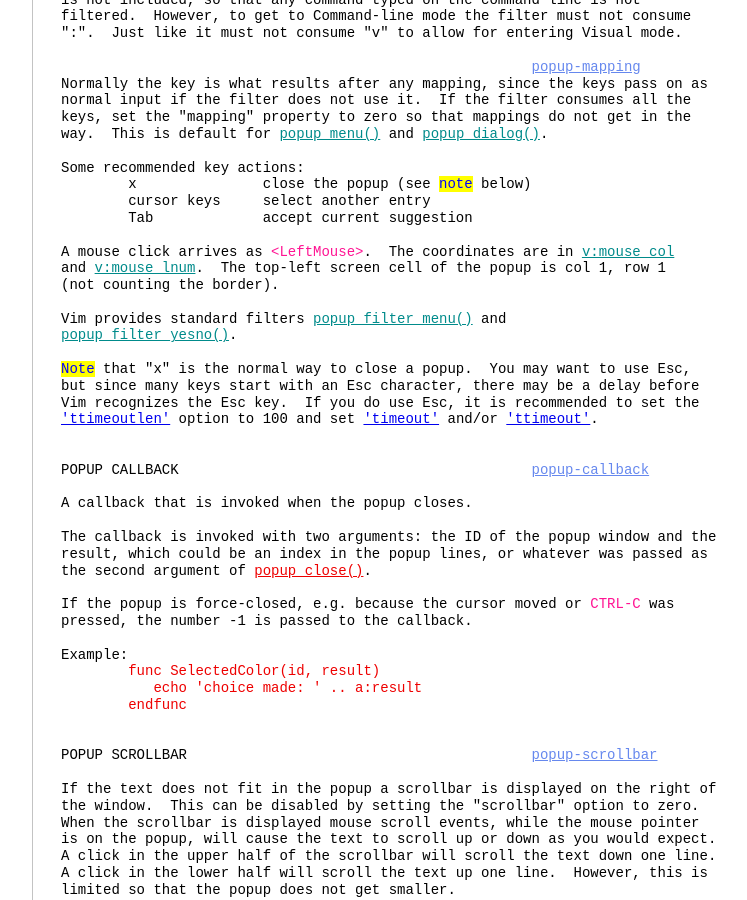
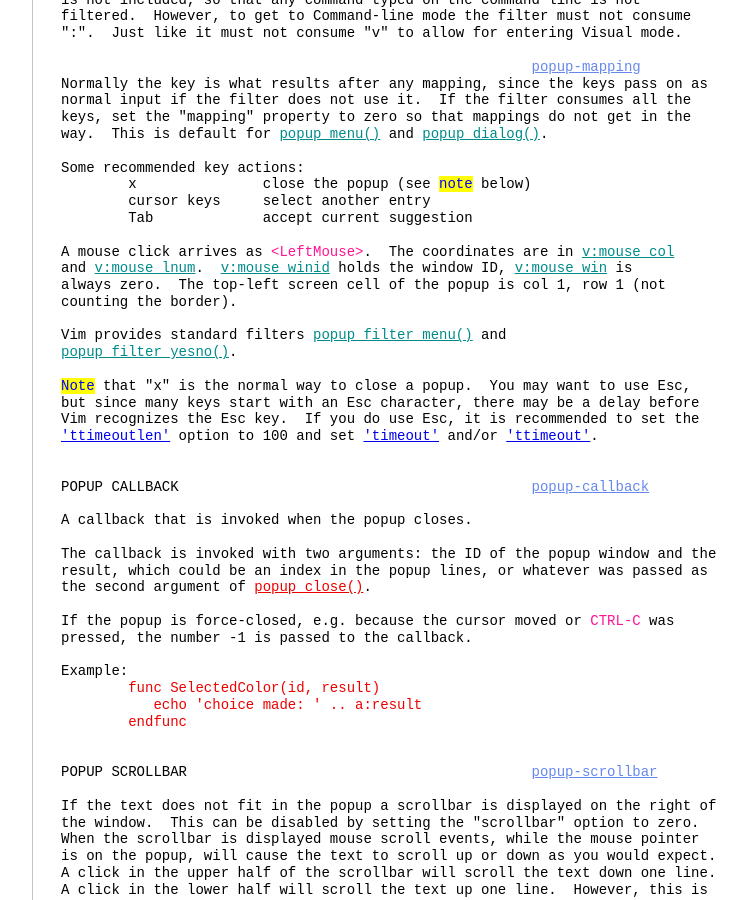
Before and after one commit to vim-jp/vimdoc-en, a Jekyll site: the page built from popup.html, in a window 1280 px wide and 900 px high, scrolled down 14472 px. Shown: the whole window, without its empty margins (340-1087 px from the left). Built offline with Jekyll 4.4.1, drawn with Linux system fonts in a browser that asks for light colours; nearby versions of some CDN libraries; comment, search, counter and statistics services are not loaded.

Commit message:
Generated by Travis JOB 1026.1
https://travis-ci.org/vim-jp/vimdoc-en/builds/610595553

```diff
--- a/popup.html
+++ b/popup.html
@@ -868,8 +868,9 @@
 &nbsp;&nbsp;&nbsp;&nbsp;&nbsp;&nbsp;&nbsp;&nbsp;Tab&nbsp;&nbsp;&nbsp;&nbsp;&nbsp;&nbsp;&nbsp;&nbsp;&nbsp;&nbsp;&nbsp;&nbsp; accept current suggestion<br>
 <br>
 A mouse click arrives as&nbsp;<span class="Special">&lt;LeftMouse&gt;</span>.&nbsp;&nbsp;The coordinates are in&nbsp;<a class="Identifier" href="eval.html#v:mouse_col">v:mouse_col</a><br>
-and&nbsp;<a class="Identifier" href="eval.html#v:mouse_lnum">v:mouse_lnum</a>.&nbsp;&nbsp;The top-left screen cell of the popup is col 1, row 1<br>
-(not counting the border).<br>
+and&nbsp;<a class="Identifier" href="eval.html#v:mouse_lnum">v:mouse_lnum</a>.&nbsp;&nbsp;<a class="Identifier" href="eval.html#v:mouse_winid">v:mouse_winid</a>&nbsp;holds the window ID,&nbsp;<a class="Identifier" href="eval.html#v:mouse_win">v:mouse_win</a>&nbsp;is<br>
+always zero.&nbsp;&nbsp;The top-left screen cell of the popup is col 1, row 1 (not<br>
+counting the border).<br>
 <br>
 Vim provides standard filters&nbsp;<a class="Identifier" href="popup.html#popup_filter_menu()">popup_filter_menu()</a>&nbsp;and<br>
 <a class="Identifier" href="popup.html#popup_filter_yesno()">popup_filter_yesno()</a>.<br>
```
